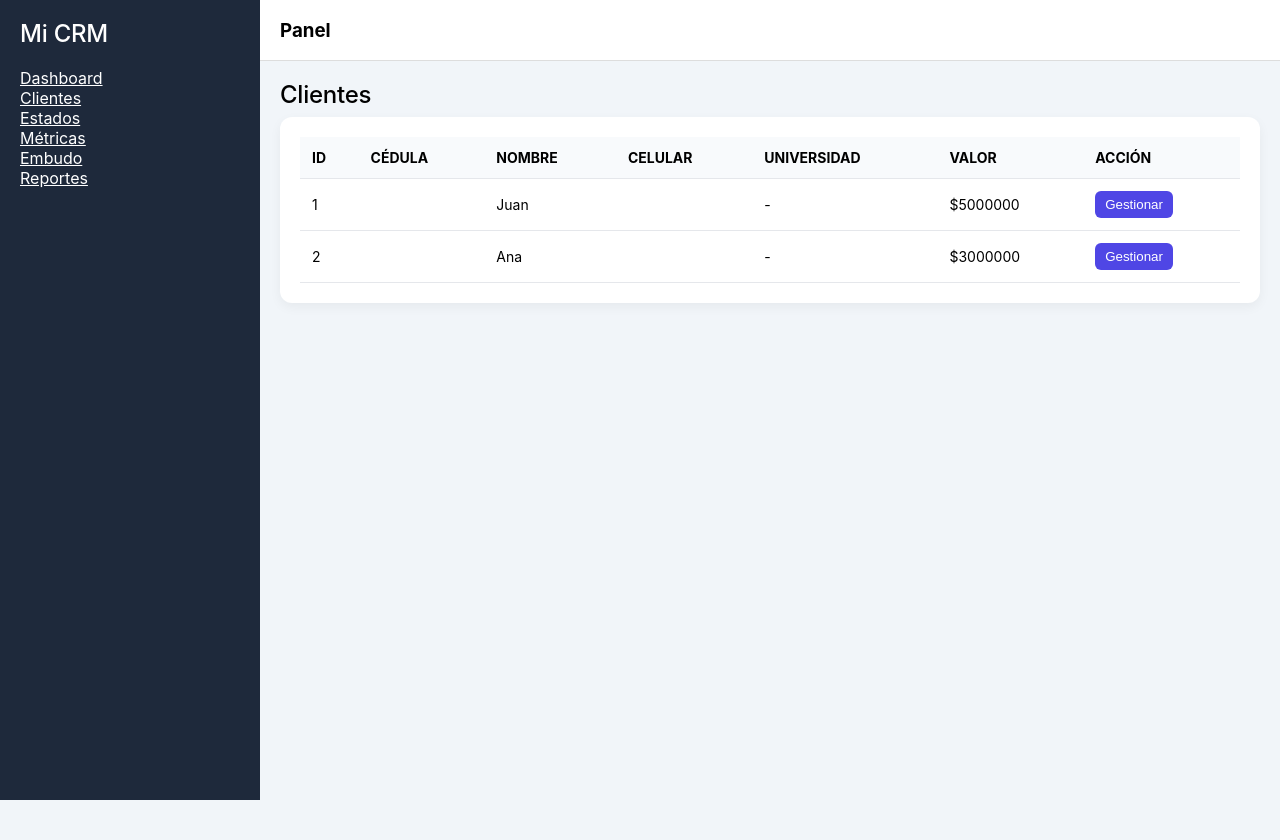
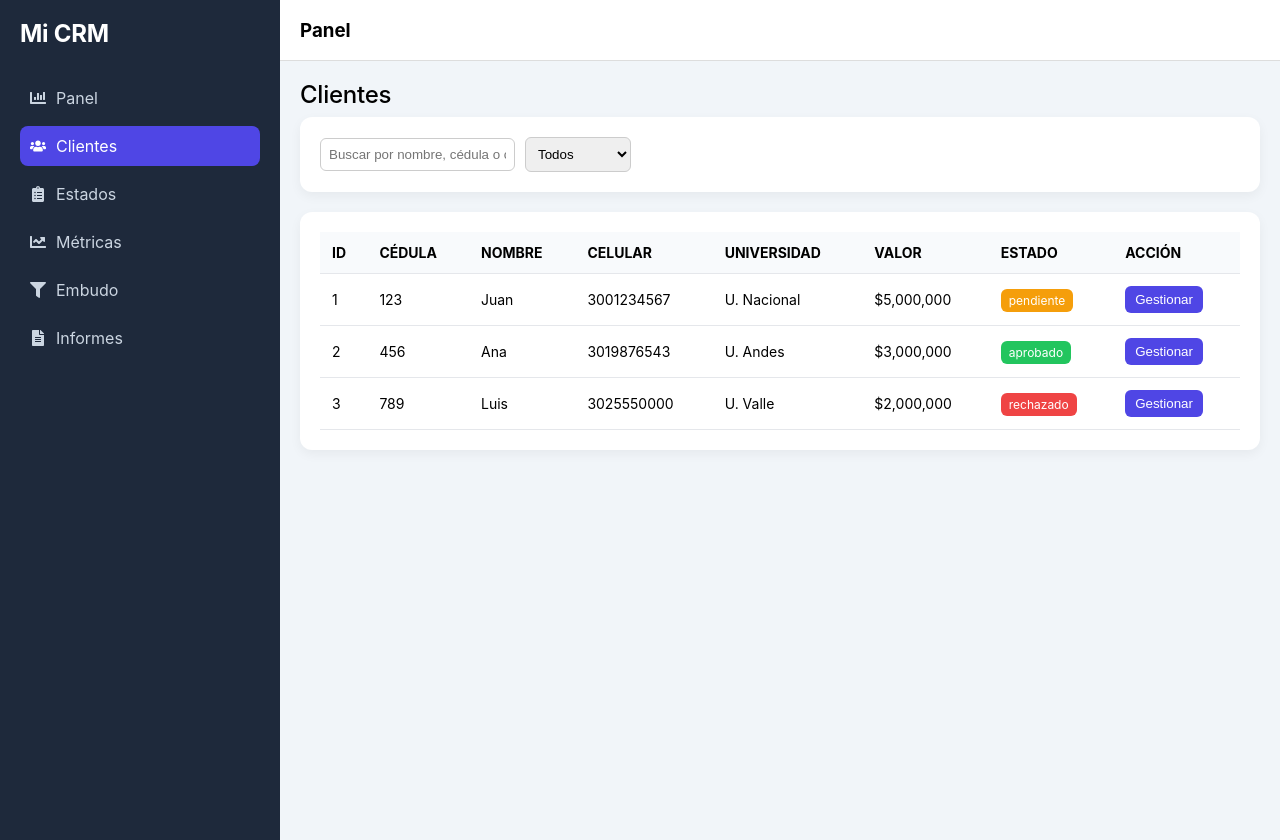
Before and after one commit to judareoc/Dashboard_bot, a React (Vite) app: page /usuarios in a window 1280 px wide. Before the commit the page ends 800 px from the top, so only its background shows below. Built offline with nearby package versions, Linux system fonts and the light colour scheme; the HTML template or start-up script is replaced by a standard one.

Commit message:
se realizaron cambios este ticos todo funcional falta implementa api

```diff
--- a/package.json
+++ b/package.json
@@ -18,6 +18,7 @@
     "react": "^19.2.5",
     "react-chartjs-2": "^5.3.1",
     "react-dom": "^19.2.5",
+    "react-icons": "^5.6.0",
     "react-router-dom": "^7.14.2"
   },
   "devDependencies": {
--- a/src/index.css
+++ b/src/index.css
@@ -143,3 +143,37 @@ button {
 button:hover {
   background: #4338ca;
 }
+
+/* toolbar */
+.toolbar {
+  display: flex;
+  gap: 10px;
+  align-items: center;
+}
+
+.toolbar input,
+.toolbar select {
+  padding: 8px;
+  border-radius: 6px;
+  border: 1px solid #ccc;
+}
+
+/* badges de estado */
+.badge {
+  padding: 4px 8px;
+  border-radius: 6px;
+  font-size: 12px;
+  color: white;
+}
+
+.badge.pendiente {
+  background: #f59e0b;
+}
+
+.badge.aprobado {
+  background: #22c55e;
+}
+
+.badge.rechazado {
+  background: #ef4444;
+}
--- a/src/layout/Sidebar.jsx
+++ b/src/layout/Sidebar.jsx
@@ -1,22 +1,44 @@
-import { Link } from "react-router-dom"
+import { NavLink } from "react-router-dom"
+import {
+  FaChartBar,
+  FaUsers,
+  FaClipboardList,
+  FaChartLine,
+  FaFilter,
+  FaFileAlt
+} from "react-icons/fa"
+
+import "./sidebar.css"
 
 function Sidebar() {
   return (
-    <div style={{
-      width: "220px",
-      background: "#1e293b",
-      color: "white",
-      padding: "20px"
-    }}>
-      <h2>Mi CRM</h2>
+    <div className="sidebar">
+      <h2 className="logo">Mi CRM</h2>
 
-      <nav style={{ marginTop: "20px" }}>
-        <p><Link to="/" style={{ color: "white" }}>Dashboard</Link></p>
-        <p><Link to="/usuarios" style={{ color: "white" }}>Clientes</Link></p>
-        <p><Link to="/estados" style={{ color: "white" }}>Estados</Link></p>
-        <p><Link to="/metricas" style={{ color: "white" }}>Métricas</Link></p>
-        <p><Link to="/embudo" style={{ color: "white" }}>Embudo</Link></p>
-        <p><Link to="/reportes" style={{ color: "white" }}>Reportes</Link></p>
+      <nav>
+        <NavLink to="/" className="link">
+          <FaChartBar /> <span>Panel</span>
+        </NavLink>
+
+        <NavLink to="/usuarios" className="link">
+          <FaUsers /> <span>Clientes</span>
+        </NavLink>
+
+        <NavLink to="/estados" className="link">
+          <FaClipboardList /> <span>Estados</span>
+        </NavLink>
+
+        <NavLink to="/metricas" className="link">
+          <FaChartLine /> <span>Métricas</span>
+        </NavLink>
+
+        <NavLink to="/embudo" className="link">
+          <FaFilter /> <span>Embudo</span>
+        </NavLink>
+
+        <NavLink to="/reportes" className="link">
+          <FaFileAlt /> <span>Informes</span>
+        </NavLink>
       </nav>
     </div>
   )
--- a/src/layout/sidebar.css
+++ b/src/layout/sidebar.css
@@ -1,27 +1,37 @@
-.sidebar-pro {
-  width: 250px;
-  transition: all 0.3s ease;
+.sidebar {
+  width: 240px;
+  height: 100vh;
+  background: #1e293b;
+  color: white;
+  padding: 20px;
 }
 
-.sidebar-link {
-  color: #cbd5e1 !important;
-  padding: 10px 15px;
-  border-radius: 10px;
-  margin: 4px 10px;
+.logo {
+  margin-bottom: 30px;
+  font-weight: bold;
+}
+
+/* links */
+.link {
   display: flex;
   align-items: center;
-  transition: all 0.2s ease;
+  gap: 10px;
+  padding: 10px;
+  margin-bottom: 8px;
+  border-radius: 8px;
+  color: #cbd5e1;
+  text-decoration: none;
+  transition: 0.2s;
 }
 
 /* hover */
-.sidebar-link:hover {
-  background: #3c4b64;
-  color: #fff !important;
+.link:hover {
+  background: #334155;
+  color: white;
 }
 
-/* activo (NavLink lo aplica automáticamente) */
-.sidebar-link.active {
+/* activo */
+.link.active {
   background: #4f46e5;
-  color: #fff !important;
-  box-shadow: 0 4px 10px rgba(79,70,229,0.4);
+  color: white;
 }
--- a/src/pages/Usuarios.jsx
+++ b/src/pages/Usuarios.jsx
@@ -1,17 +1,64 @@
+import { useMemo, useState } from "react"
 import { useNavigate } from "react-router-dom"
 
 function Usuarios() {
   const navigate = useNavigate()
 
-  const data = [
-    { id: 1, nombre: "Juan", valor: 5000000 },
-    { id: 2, nombre: "Ana", valor: 3000000 },
-  ]
+  // 👉 Simula datos que vienen del bot / API
+  const [data] = useState([
+    { id: 1, cedula: "123", nombre: "Juan", celular: "3001234567", universidad: "U. Nacional", valor: 5000000, estado: "pendiente" },
+    { id: 2, cedula: "456", nombre: "Ana", celular: "3019876543", universidad: "U. Andes", valor: 3000000, estado: "aprobado" },
+    { id: 3, cedula: "789", nombre: "Luis", celular: "3025550000", universidad: "U. Valle", valor: 2000000, estado: "rechazado" },
+  ])
+
+  // 👉 estados de UI
+  const [search, setSearch] = useState("")
+  const [estado, setEstado] = useState("todos")
+
+  // 👉 filtro combinado (rápido y eficiente)
+  const filtrados = useMemo(() => {
+    const s = search.toLowerCase()
+
+    return data.filter((c) => {
+      const matchSearch =
+        c.nombre.toLowerCase().includes(s) ||
+        c.cedula.includes(s) ||
+        c.celular.includes(s)
+
+      const matchEstado =
+        estado === "todos" ? true : c.estado === estado
+
+      return matchSearch && matchEstado
+    })
+  }, [data, search, estado])
 
   return (
     <div>
       <h2>Clientes</h2>
 
+      {/* 🔎 BUSCADOR + FILTRO */}
+      <div className="card-pro" style={{ marginBottom: 20 }}>
+        <div className="toolbar">
+          <input
+            type="text"
+            placeholder="Buscar por nombre, cédula o celular..."
+            value={search}
+            onChange={(e) => setSearch(e.target.value)}
+          />
+
+          <select
+            value={estado}
+            onChange={(e) => setEstado(e.target.value)}
+          >
+            <option value="todos">Todos</option>
+            <option value="pendiente">Pendiente</option>
+            <option value="aprobado">Aprobado</option>
+            <option value="rechazado">Rechazado</option>
+          </select>
+        </div>
+      </div>
+
+      {/* 📋 TABLA */}
       <div className="card-pro">
         <table className="tabla-crm">
           <thead>
@@ -22,19 +69,26 @@ function Usuarios() {
               <th>CELULAR</th>
               <th>UNIVERSIDAD</th>
               <th>VALOR</th>
+              <th>ESTADO</th>
               <th>ACCIÓN</th>
             </tr>
           </thead>
 
           <tbody>
-            {data.map(c => (
+            {filtrados.map((c) => (
               <tr key={c.id}>
                 <td>{c.id}</td>
                 <td>{c.cedula}</td>
                 <td>{c.nombre}</td>
                 <td>{c.celular}</td>
-                <td>{c.universidad || "-"}</td>
-                <td>${c.valor}</td>
+                <td>{c.universidad}</td>
+                <td>${c.valor.toLocaleString()}</td>
+
+                <td>
+                  <span className={`badge ${c.estado}`}>
+                    {c.estado}
+                  </span>
+                </td>
 
                 <td>
                   <button onClick={() => navigate(`/cliente/${c.id}`)}>
@@ -43,6 +97,14 @@ function Usuarios() {
                 </td>
               </tr>
             ))}
+
+            {filtrados.length === 0 && (
+              <tr>
+                <td colSpan="8" style={{ textAlign: "center", padding: 20 }}>
+                  No hay resultados
+                </td>
+              </tr>
+            )}
           </tbody>
         </table>
       </div>
```
Also changed, not shown: 1 other file (tests, documents, lock files or other folders). Lines whose indentation alone changed are shown as unchanged.
